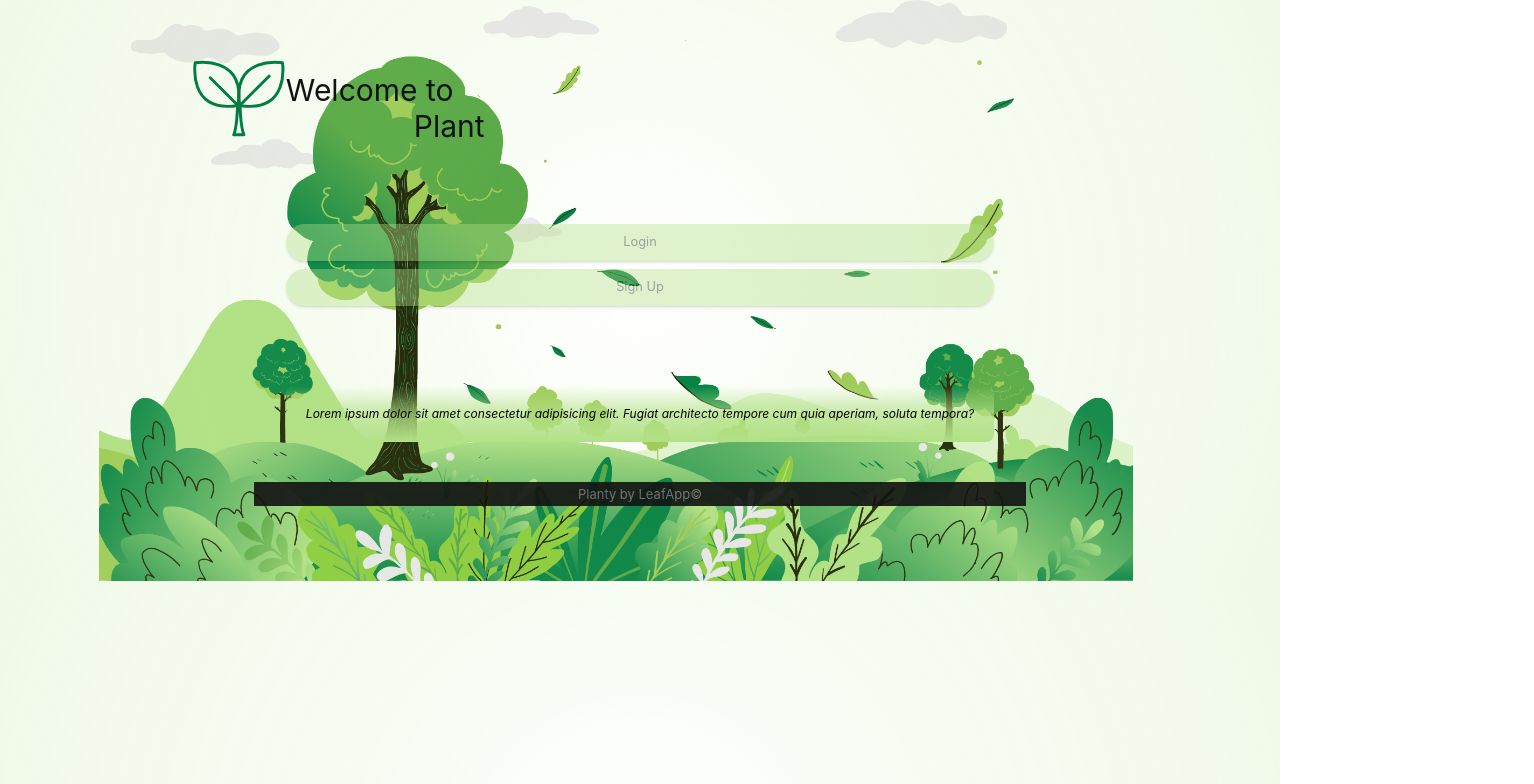
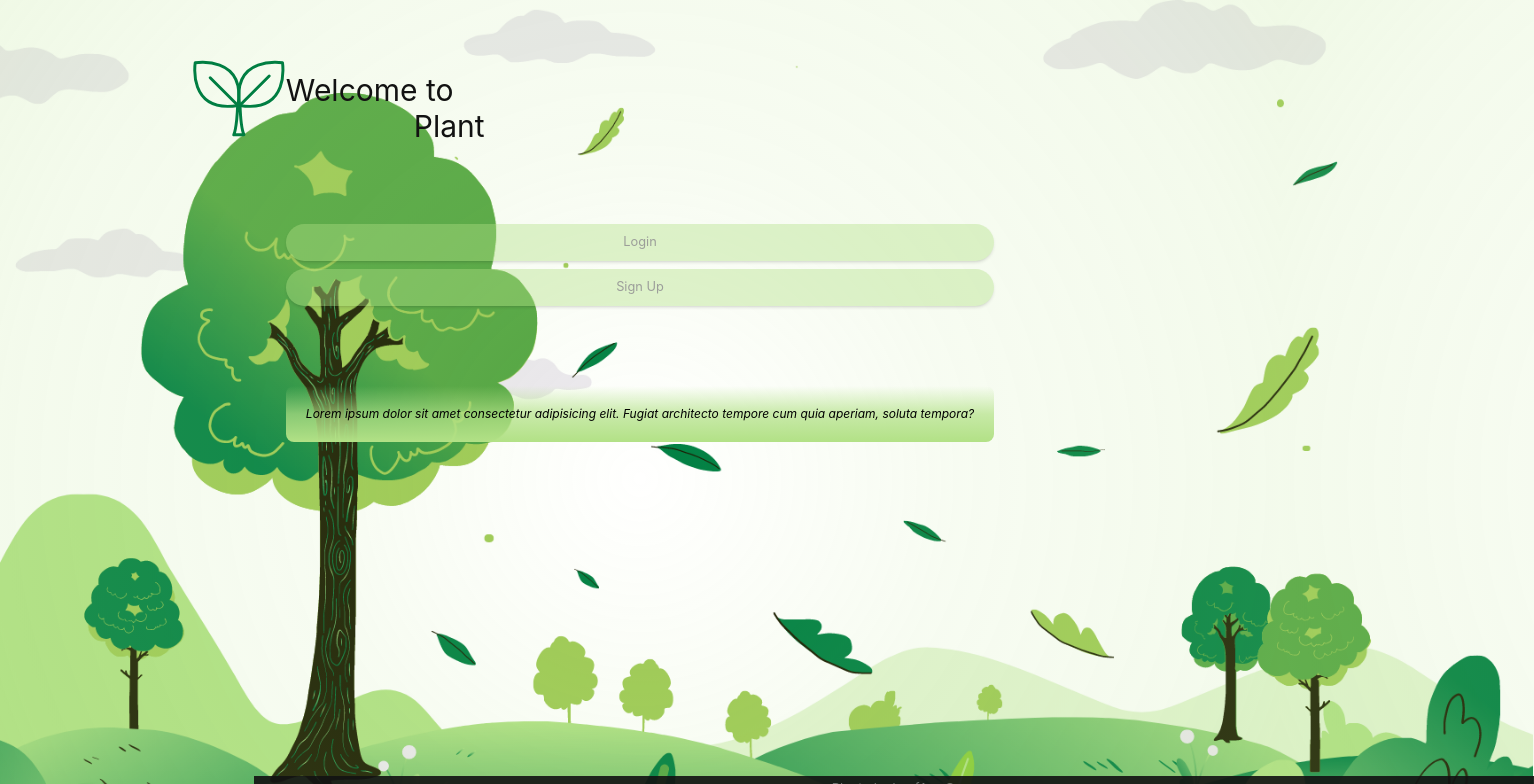
Before and after one commit to krabandicoot/Planty_Becode, a React (Vite) app in the folder app/client/: page / in a window 1280 px wide. Shown: the top 784 px of the page, 1534 px wide, since content can reach past the window. Built offline with nearby package versions, Linux system fonts and the light colour scheme; no server answers.

Commit message:
adjusting layout

```diff
--- a/app/client/index.html
+++ b/app/client/index.html
@@ -9,7 +9,7 @@
 </head>
 
 <body>
-  <div id="root" class="mt-8"></div>
+  <div id="root" class="mt-8 h-screen"></div>
   <script type="module" src="/src/main.jsx"></script>
 </body>
 
--- a/app/client/src/components/Footer.jsx
+++ b/app/client/src/components/Footer.jsx
@@ -1,7 +1,7 @@
 export function Footer() {
     return (
 
-        <footer>
+        <footer className="absolute bottom-0">
             <p>Planty by LeafApp©</p>
         </footer>)
 }
--- a/app/client/src/components/Layout.jsx
+++ b/app/client/src/components/Layout.jsx
@@ -2,7 +2,7 @@ import { Outlet } from "react-router-dom";
 
 export function Layout() {
     return (
-        <main className="ml-8 mr-8">
+        <main className="ml-8 mr-8 h-screen">
             <Outlet />
         </main>
     )
--- a/app/client/src/components/Leaderboard.jsx
+++ b/app/client/src/components/Leaderboard.jsx
@@ -53,8 +53,8 @@ export function Leaderboard() {
                                         <p className="w-10">{player?.username}</p>
                                         <img src="../src/images/icon-leaf.png" alt="Leaf score icon" className="h-[20px]" />
                                         <p>{player?.leafs}</p>
-                                        <img src="../src/images/icon-tree.png" alt="Leaf score icon" className="h-[20px]" />
-                                        <p> {userTrees?.length}</p>
+                                        {/* <img src="../src/images/icon-tree.png" alt="Leaf score icon" className="h-[20px]" />
+                                        <p> {userTrees?.length}</p> */}
                                     </li>)}
                         </ul>
                     ) : <p>No players to display</p>
```
